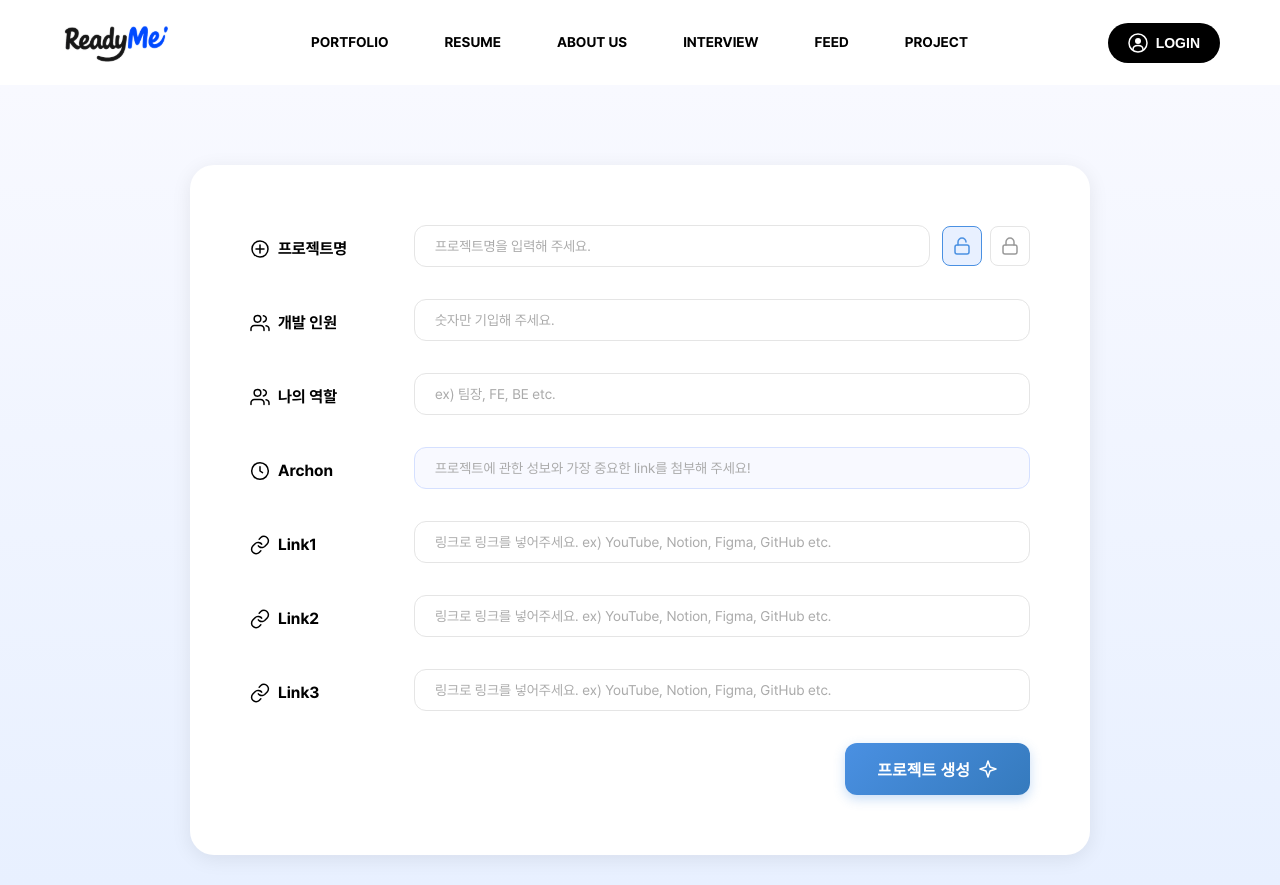
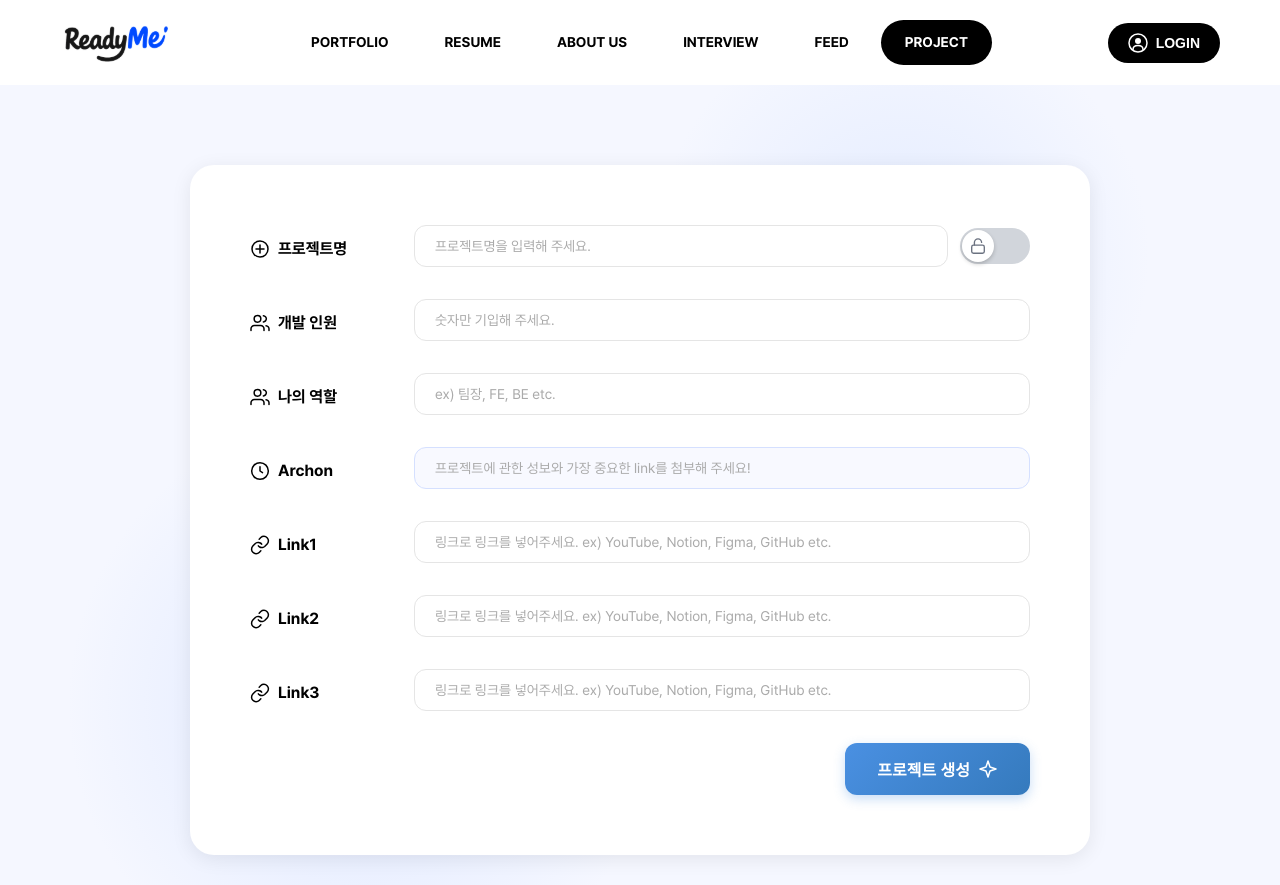
Before and after one commit to With-ReadyMe/ReadyMe-FE, a React (Vite) app: page /projects/new in a window 1280 px wide. Built offline with nearby package versions, Linux system fonts and the light colour scheme.

Commit message:
design: 프로젝트 생성 화면 디자인 수정 #6

```diff
--- a/src/components/Header/NavMenu.tsx
+++ b/src/components/Header/NavMenu.tsx
@@ -14,13 +14,20 @@ const navItems = [
 const NavMenu: React.FC = () => {
     const location = useLocation();
 
+    const isActive = (path: string) => {
+        if (path === "/projects") {
+            return location.pathname.startsWith("/projects");
+        }
+        return location.pathname === path;
+    };
+
     return (
         <NavMenuWrapper>
             {navItems.map(({ name, path }) => (
                 <NavItem
                     key={path}
                     to={path}
-                    $active={location.pathname === path}
+                    $active={isActive(path)}
                 >
                     {name}
                 </NavItem>
--- a/src/pages/Project/ProjectCreate.tsx
+++ b/src/pages/Project/ProjectCreate.tsx
@@ -10,7 +10,7 @@ import {
     Input,
     LargeInput,
     PrivacyToggle,
-    ToggleButton,
+    ToggleCircle,
     SubmitButton,
 } from "../../styled/Project/ProjectCreateStyles";
 
@@ -210,21 +210,10 @@ const ProjectCreate = () => {
                                 onChange={handleInputChange}
                                 placeholder="프로젝트명을 입력해 주세요."
                             />
-                            <PrivacyToggle>
-                                <ToggleButton
-                                    $active={!isPrivate}
-                                    onClick={() => setIsPrivate(false)}
-                                    type="button"
-                                >
-                                    <UnlockIcon />
-                                </ToggleButton>
-                                <ToggleButton
-                                    $active={isPrivate}
-                                    onClick={() => setIsPrivate(true)}
-                                    type="button"
-                                >
-                                    <LockIcon />
-                                </ToggleButton>
+                            <PrivacyToggle onClick={() => setIsPrivate(!isPrivate)} $active={isPrivate}>
+                                <ToggleCircle $active={isPrivate}>
+                                    {isPrivate ? <LockIcon /> : <UnlockIcon />}
+                                </ToggleCircle>
                             </PrivacyToggle>
                         </InputWrapper>
                     </FormRow>
--- a/src/styled/Project/ProjectCreateStyles.ts
+++ b/src/styled/Project/ProjectCreateStyles.ts
@@ -2,8 +2,34 @@ import styled from "styled-components";
 
 export const Container = styled.div`
     min-height: 100vh;
-    background: linear-gradient(180deg, #f8f9ff 0%, #e8f0ff 100%);
+    background: #f5f7ff;
     padding-top: 80px;
+    position: relative;
+    overflow: hidden;
+
+    &::before {
+        content: "";
+        position: absolute;
+        top: -10%;
+        right: 10%;
+        width: 500px;
+        height: 500px;
+        background: radial-gradient(circle, rgba(200, 218, 255, 0.4) 0%, rgba(200, 218, 255, 0) 70%);
+        border-radius: 50%;
+        z-index: 0;
+    }
+
+    &::after {
+        content: "";
+        position: absolute;
+        bottom: -15%;
+        left: 5%;
+        width: 600px;
+        height: 600px;
+        background: radial-gradient(circle, rgba(168, 195, 255, 0.3) 0%, rgba(168, 195, 255, 0) 70%);
+        border-radius: 50%;
+        z-index: 0;
+    }
 `;
 
 export const FormWrapper = styled.div`
@@ -13,6 +39,8 @@ export const FormWrapper = styled.div`
     background-color: #fff;
     border-radius: 24px;
     box-shadow: 0 4px 20px rgba(0, 0, 0, 0.08);
+    position: relative;
+    z-index: 1;
 `;
 
 export const FormRow = styled.div`
@@ -68,31 +96,40 @@ export const LargeInput = styled(Input)`
     border-color: #d5e0ff;
 `;
 
-export const PrivacyToggle = styled.div`
+export const PrivacyToggle = styled.button<{ $active: boolean }>`
+    width: 70px;
+    height: 36px;
+    border-radius: 18px;
+    border: none;
+    background-color: ${(props) => (props.$active ? "#4a90e2" : "#d1d5db")};
+    cursor: pointer;
+    position: relative;
+    transition: background-color 0.3s ease;
     display: flex;
-    gap: 8px;
+    align-items: center;
+    padding: 2px;
+
+    &:hover {
+        background-color: ${(props) => (props.$active ? "#357abd" : "#9ca3af")};
+    }
 `;
 
-export const ToggleButton = styled.button<{ $active: boolean }>`
-    width: 40px;
-    height: 40px;
-    border-radius: 8px;
-    border: 1px solid ${(props) => (props.$active ? "#4a90e2" : "#e5e5e5")};
-    background-color: ${(props) => (props.$active ? "#e8f0ff" : "#fff")};
-    color: ${(props) => (props.$active ? "#4a90e2" : "#999")};
-    cursor: pointer;
+export const ToggleCircle = styled.div<{ $active: boolean }>`
+    width: 32px;
+    height: 32px;
+    border-radius: 50%;
+    background-color: #ffffff;
+    box-shadow: 0 2px 4px rgba(0, 0, 0, 0.2);
     display: flex;
     align-items: center;
     justify-content: center;
-    transition: all 0.2s ease;
-
-    &:hover {
-        border-color: #4a90e2;
-    }
+    transition: transform 0.3s ease;
+    transform: ${(props) => (props.$active ? "translateX(34px)" : "translateX(0)")};
+    color: ${(props) => (props.$active ? "#4a90e2" : "#6b7280")};
 
     svg {
-        width: 20px;
-        height: 20px;
+        width: 18px;
+        height: 18px;
     }
 `;
 
```
